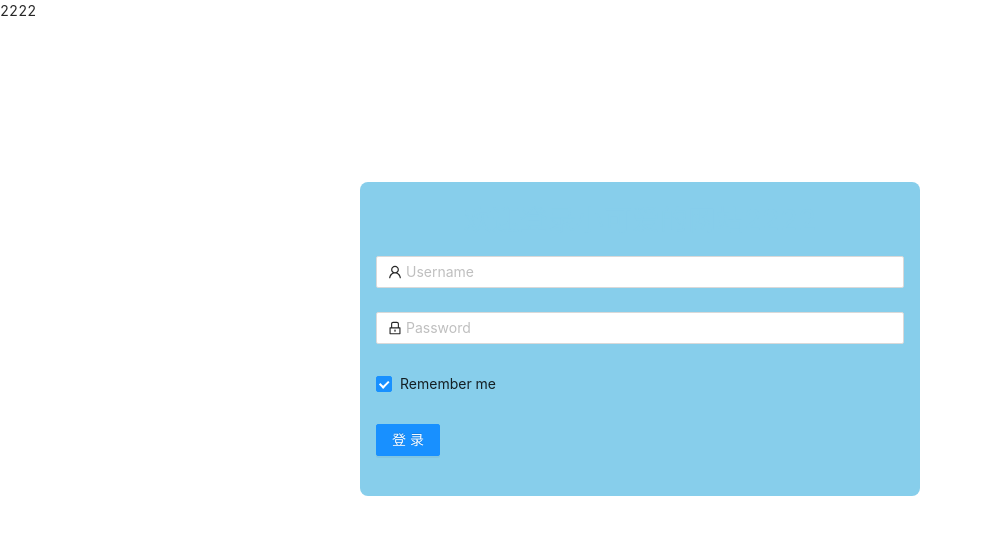
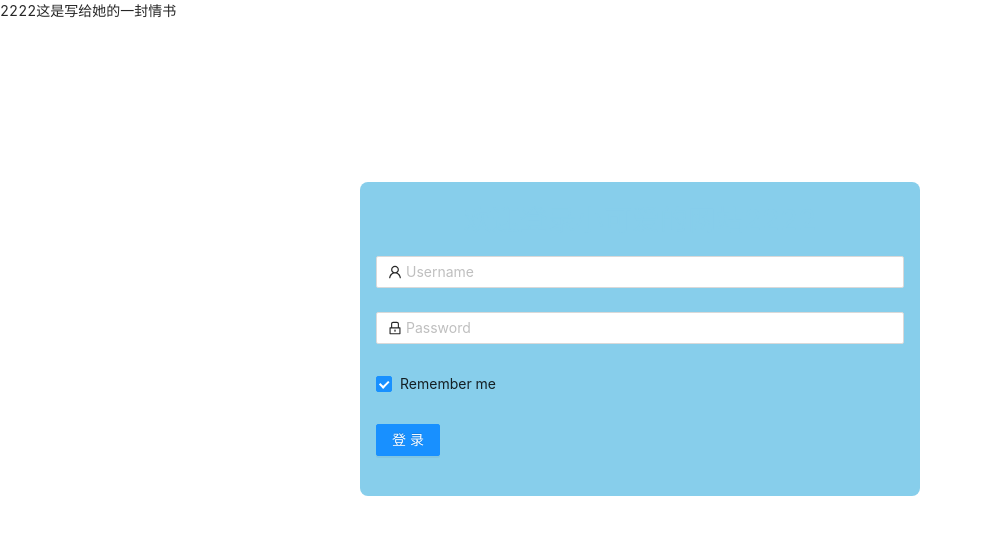
Before and after one commit to Carlos-Handsome-TJ/CI-demo, a React (Create React App) app: page / in a window 1280 px wide. Shown: the top 534 px of the page, without its empty margins (0-982 px from the left). Built offline with nearby package versions, Linux system fonts and the light colour scheme.

Commit message:
fix:持续集成设置更改

```diff
--- a/src/App.tsx
+++ b/src/App.tsx
@@ -6,7 +6,7 @@ import Home from "component/home";
 function App() {
   return (
     <div>
-      2222
+      2222这是写给她的一封情书
       <Routes>
         <Route path={"/"} element={<Login />} />
         <Route path={"/home"} element={<Home />} />
```
